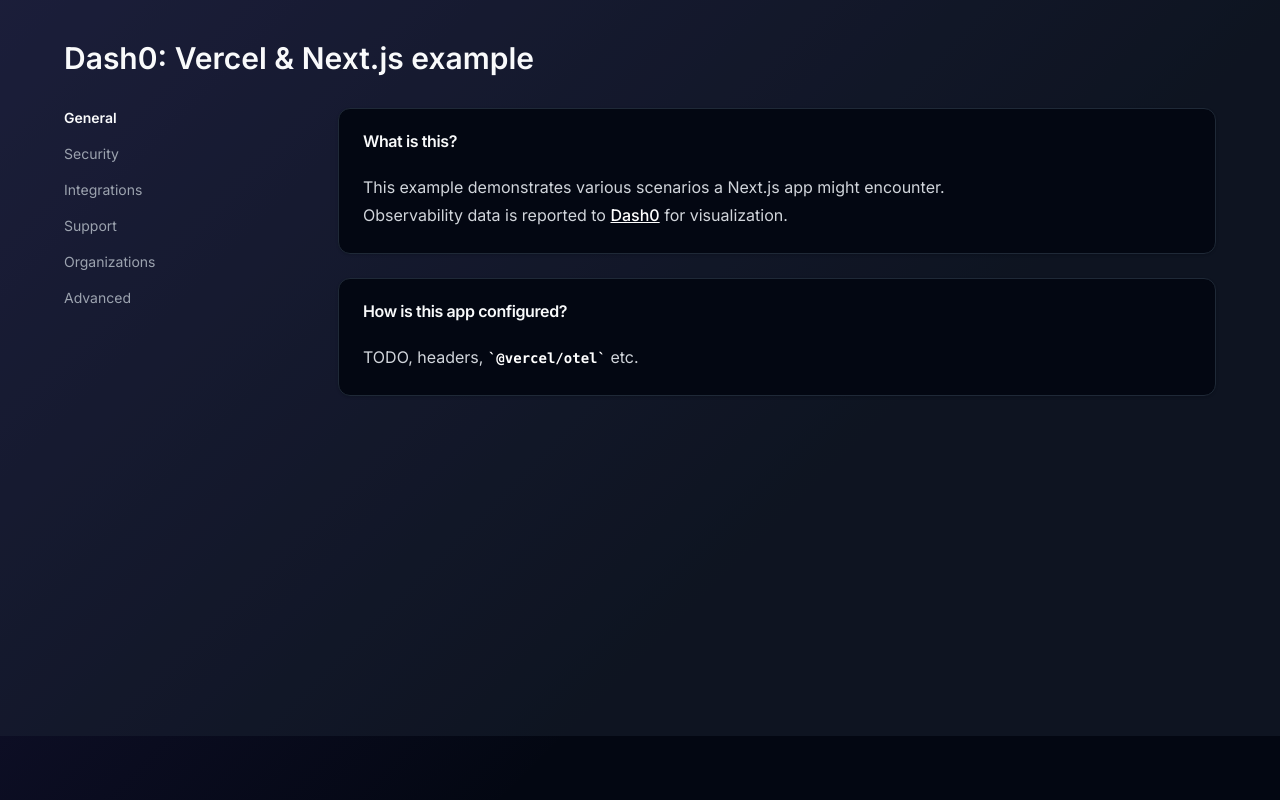
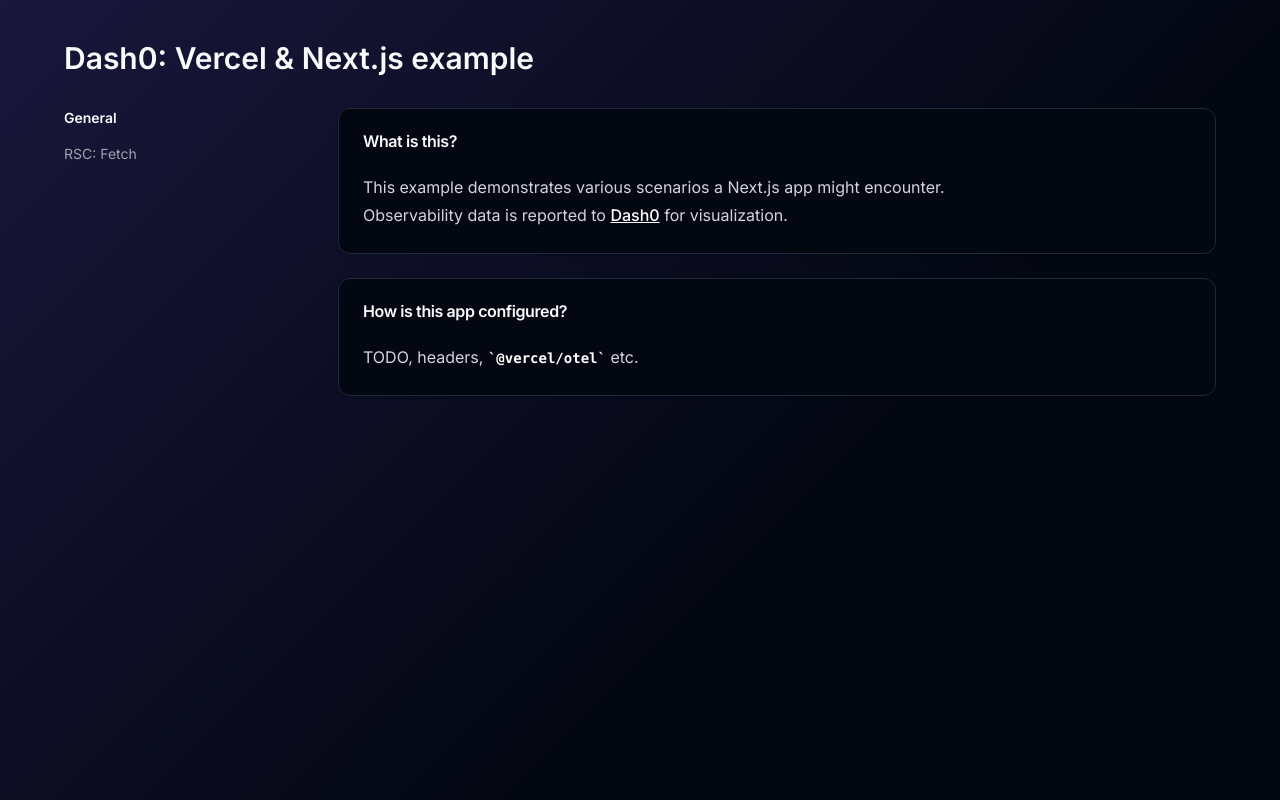
Before and after one commit to dash0hq/dash0-vercel-nextjs-demo, a Next.js app: page / in a window 1280 px wide. Built offline with nearby package versions, Linux system fonts and the light colour scheme.

Commit message:
feat: rsc-fetch example

```diff
--- a/src/app/layout.tsx
+++ b/src/app/layout.tsx
@@ -4,6 +4,7 @@
 import { cn } from "@/lib/utils";
 import Link from "next/link";
 import { Logo } from "@/components/ui/logo";
+import { NavLink } from "@/components/ui/nav-link";
 
 const fontSans = Inter({
   subsets: ["latin"],
@@ -21,22 +22,16 @@
   children: React.ReactNode;
 }>) {
   return (
-    <html lang="en" className="dark">
+    <html lang="en" className="dark min-h-screen">
       <body className={cn("min-h-screen bg-background font-sans antialiased", fontSans.variable)}>
-        <div className="flex min-h-[calc(100vh_-_theme(spacing.16))] flex-1 flex-col gap-4 bg-muted/40 p-4 md:gap-8 md:p-10">
+        <div className="flex flex-1 flex-col gap-4 p-4 md:gap-8 md:p-10">
           <div className="mx-auto grid w-full max-w-6xl gap-2">
             <h1 className="text-3xl font-semibold">Dash0: Vercel &amp; Next.js example</h1>
           </div>
           <div className="mx-auto grid w-full max-w-6xl items-start gap-6 md:grid-cols-[180px_1fr] lg:grid-cols-[250px_1fr]">
             <nav className="grid gap-4 text-sm text-muted-foreground" x-chunk="dashboard-04-chunk-0">
-              <Link href="#" className="font-semibold text-primary">
-                General
-              </Link>
-              <Link href="#">Security</Link>
-              <Link href="#">Integrations</Link>
-              <Link href="#">Support</Link>
-              <Link href="#">Organizations</Link>
-              <Link href="#">Advanced</Link>
+              <NavLink pathname="/" label="General" />
+              <NavLink pathname="/rsc-fetch" label="RSC: Fetch" />
             </nav>
             <main>{children}</main>
           </div>
--- /dev/null
+++ b/src/app/rsc-fetch/page.tsx
@@ -0,0 +1,26 @@
+import { Card, CardContent, CardDescription, CardFooter, CardHeader, CardTitle } from "@/components/ui/card";
+import Link from "next/link";
+import { Button } from "@/components/ui/button";
+import { ReloadButton } from "@/components/ui/reload-button";
+
+export default async function Home() {
+  const resp = await fetch("https://www.example.com");
+  if (!resp.ok) {
+    console.error("Failed to fetch example.com");
+  }
+
+  return (
+    <Card>
+      <CardHeader>
+        <CardTitle>RSC: Fetch</CardTitle>
+        <CardDescription>
+          To render this page, a fetch request was made to <code>example.com</code>.
+        </CardDescription>
+      </CardHeader>
+      <CardContent>TODO</CardContent>
+      <CardFooter className="border-t px-6 py-4">
+        <ReloadButton />
+      </CardFooter>
+    </Card>
+  );
+}
--- /dev/null
+++ b/src/components/ui/nav-link.tsx
@@ -0,0 +1,24 @@
+"use client";
+
+import Link from "next/link";
+import { usePathname } from "next/navigation";
+import { cn } from "@/lib/utils";
+
+type NavLinkProps = {
+  label: string;
+  pathname: string;
+};
+
+export function NavLink({ label, pathname }: NavLinkProps) {
+  const activePathname = usePathname();
+  return (
+    <Link
+      href={pathname}
+      className={cn({
+        "font-semibold text-primary": activePathname === pathname,
+      })}
+    >
+      {label}
+    </Link>
+  );
+}
--- /dev/null
+++ b/src/components/ui/reload-button.tsx
@@ -0,0 +1,7 @@
+"use client";
+
+import { Button } from "@/components/ui/button";
+
+export function ReloadButton() {
+	  return <Button onClick={() => window.location.reload()}>Reload</Button>;
+}
```
